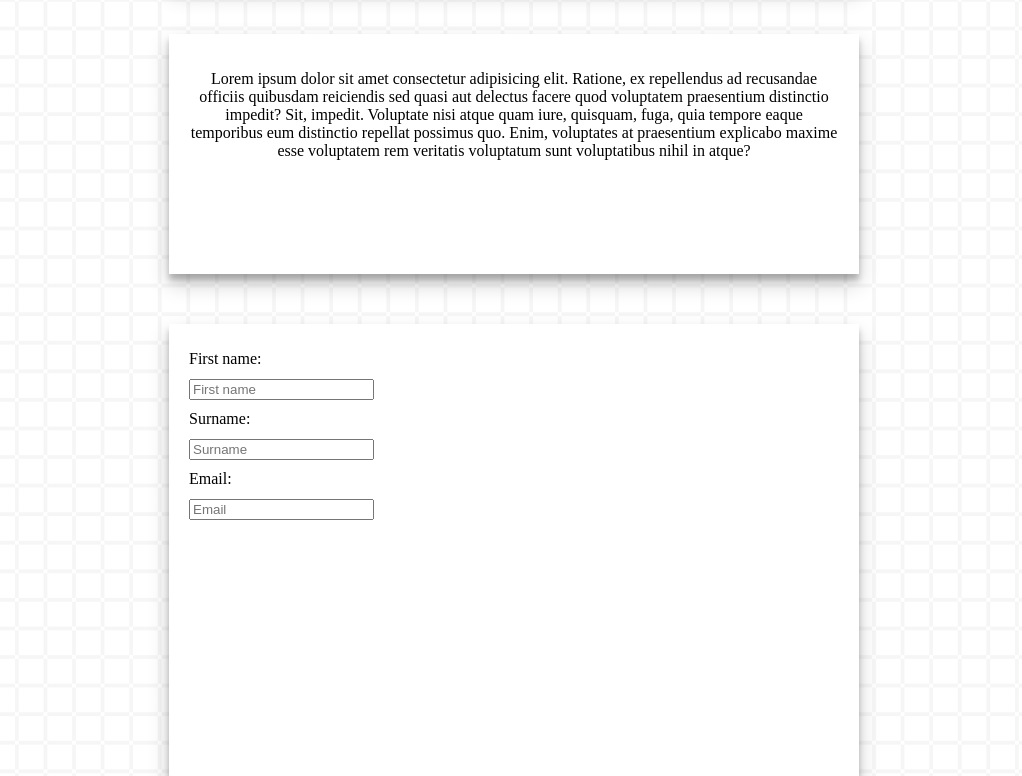
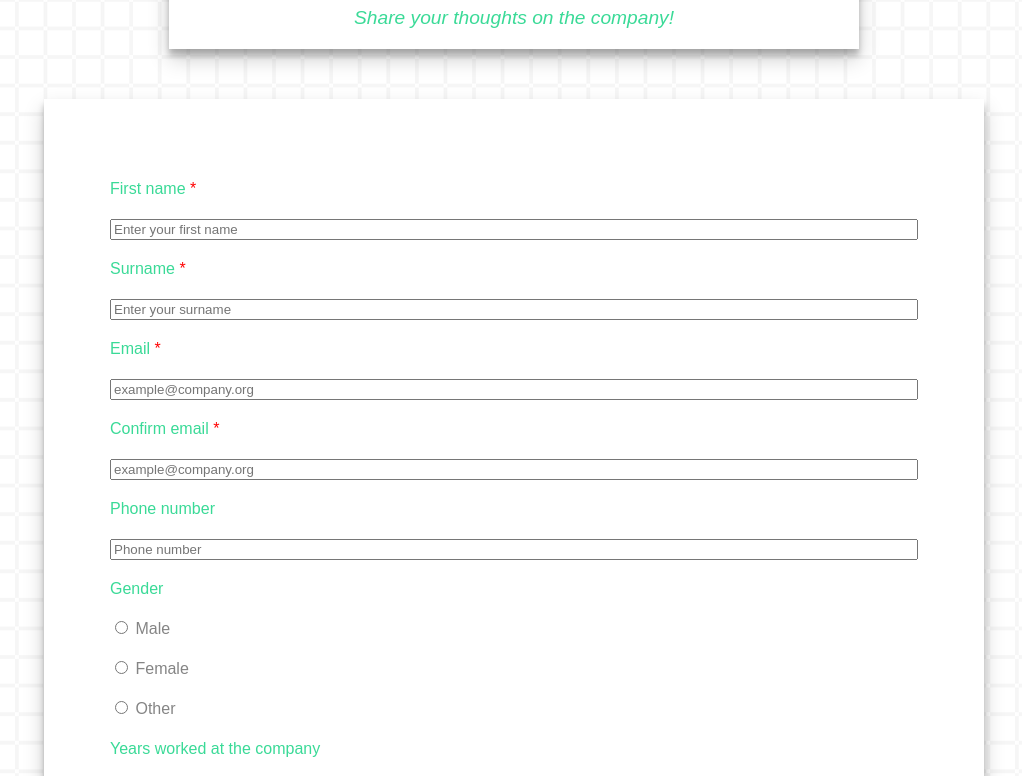
Before and after one commit to Ollie2304/FCC-Survey-Form-Project, a plain HTML site: page index.html in a window 1280 px wide. Shown: the part 143-919 px from the top of the page, without its empty margins (126-1148 px from the left). Drawn offline with Linux system fonts and the light colour scheme.

Commit message:
add more form options / colour / removed desc div & added to h1

```diff
--- a/index.html
+++ b/index.html
@@ -2,24 +2,54 @@
 
     <head>
         <link rel="stylesheet" href="style.css">
-        <title>Survey Form</title>
+        <title>freeCodeCamp Survey Form</title>
     </head>
 
+    <header>
+        <div id="header">
+            <h1 id="title">Company Improvement Form</h1>
+            <p id="description">Share your thoughts on the company!</p>
+        </div>
+    </header>
+
     <body>
-        <h1 id="title">Survey</h1>
-        <div id="description">
-            <p>Lorem ipsum dolor sit amet consectetur adipisicing elit. Ratione, ex repellendus ad recusandae officiis quibusdam reiciendis sed quasi aut delectus facere quod voluptatem praesentium distinctio impedit? Sit, impedit. Voluptate nisi atque quam iure, quisquam, fuga, quia tempore eaque temporibus eum distinctio repellat possimus quo. Enim, voluptates at praesentium explicabo maxime esse voluptatem rem veritatis voluptatum sunt voluptatibus nihil in atque?</p>
-        </div>
         <div id="form-container">
             <form id="survey-form">
-                <label for="name" id="name-label">First name: </label><br>
-                <input type="text" id="name" required placeholder="First name">
-                <br>
-                <label for="surname" id="surname-label">Surname: </label><br>
-                <input type="text" id="surname" required placeholder="Surname">
-                <br>
-                <label for="email" id="email-label">Email: </label><br>
-                <input type="text" id="email" required placeholder="Email">
+             <div id="form-entry">
+                <label for="name" id="name-label">First name <span>*</span></label><br>
+                <input type="text" id="name" required placeholder="Enter your first name">
+            </div>
+            <div id="form-entry">
+                <label for="surname" id="surname-label">Surname <span>*</span></label><br>
+                <input type="text" id="surname" required placeholder="Enter your surname">
+            </div>
+            <div id="form-entry">
+                <label for="email" id="email-label">Email <span>*</span></label><br>
+                <input type="email" id="email" required placeholder="example@company.org">
+            </div>
+            <div id="form-entry">
+                <label for="confirm-email" id="confirm-email-label">Confirm email <span>*</span></label><br>
+                <input type="confirm-email" id="confirm-email" required placeholder="example@company.org">
+            </div>
+            <div id="form-entry">
+                <label for="tel" id="tel-label">Phone number</label><br>
+                <input type="tel" id="tel" placeholder="Phone number">
+            </div>
+            <div id="form-entry">
+                <p style="color: rgb(58, 218, 151);">Gender</p>
+                <input style="width: auto;" type="radio" id="male" name="gender" value="male">
+                <label for="male" style="color: rgb(133, 133, 133);">Male</label><br>
+                <input style="width: auto;" type="radio" id="female" name="gender" value="female">
+                <label for="female" style="color: rgb(133, 133, 133);">Female</label><br>
+                <input style="width: auto;" type="radio" id="other" name="gender" value="other">
+                <label for="other" style="color: rgb(133, 133, 133);">Other</label>
+            </div>
+            <div id="form-entry">
+                <label for="number" id="number-label">Years worked at the company</label><br>
+                <input type="number" id="number" min="1" max="40">
+            </div>
+
+               <p><span>*</span> Required field</p>
             </form>
         </div>
     </body>
--- a/style.css
+++ b/style.css
@@ -1,24 +1,19 @@
-#title {
+
+#header {
     text-align: center;
     background-color: white;
     width: 650px;
     margin: 50px auto;
     padding: 20px;
     box-shadow: 0 10px 20px rgba(0,0,0,0.19), 0 6px 6px rgba(0,0,0,0.23);
+    font-family: sans-serif;
+    font-size: 1rem;
 }
 
 #description {
-    display: flex;
-    justify-self: center;
-    border-style: none;
-    border-width: 4px;
-    background-color: white;
-    width: 650px;
-    height: 200px;
-    padding: 20px;
-    margin: 50px auto;
-    box-shadow: 0 10px 20px rgba(0,0,0,0.19), 0 6px 6px rgba(0,0,0,0.23);
-    text-align: center;
+font-size: 1.2rem;
+font-style: italic;
+color: rgb(58, 218, 151);
 }
 
 #form-container {
@@ -27,17 +22,35 @@
     border-style: none;
     border-width: 4px;
     background-color: white;
-    width: 650px;
+    width: 900px;
     height: 800px;
     padding: 20px;
     margin: 50px auto;
     box-shadow: 0 10px 20px rgba(0,0,0,0.19), 0 6px 6px rgba(0,0,0,0.23);
+    font-family: sans-serif;
+    font-size: 1rem;
 }
 
 #survey-form {
-    line-height: 30px;
+    line-height: 40px;
+    margin: 50px auto;
 }
 
+label {
+    color: rgb(58, 218, 151);
+}
+
+input {
+    width: 800px;
+}
+
+span {
+    color: red;
+}
+
+p {
+    margin: 0px;
+}
 
 body {
 background-image: url(background.png);
```
